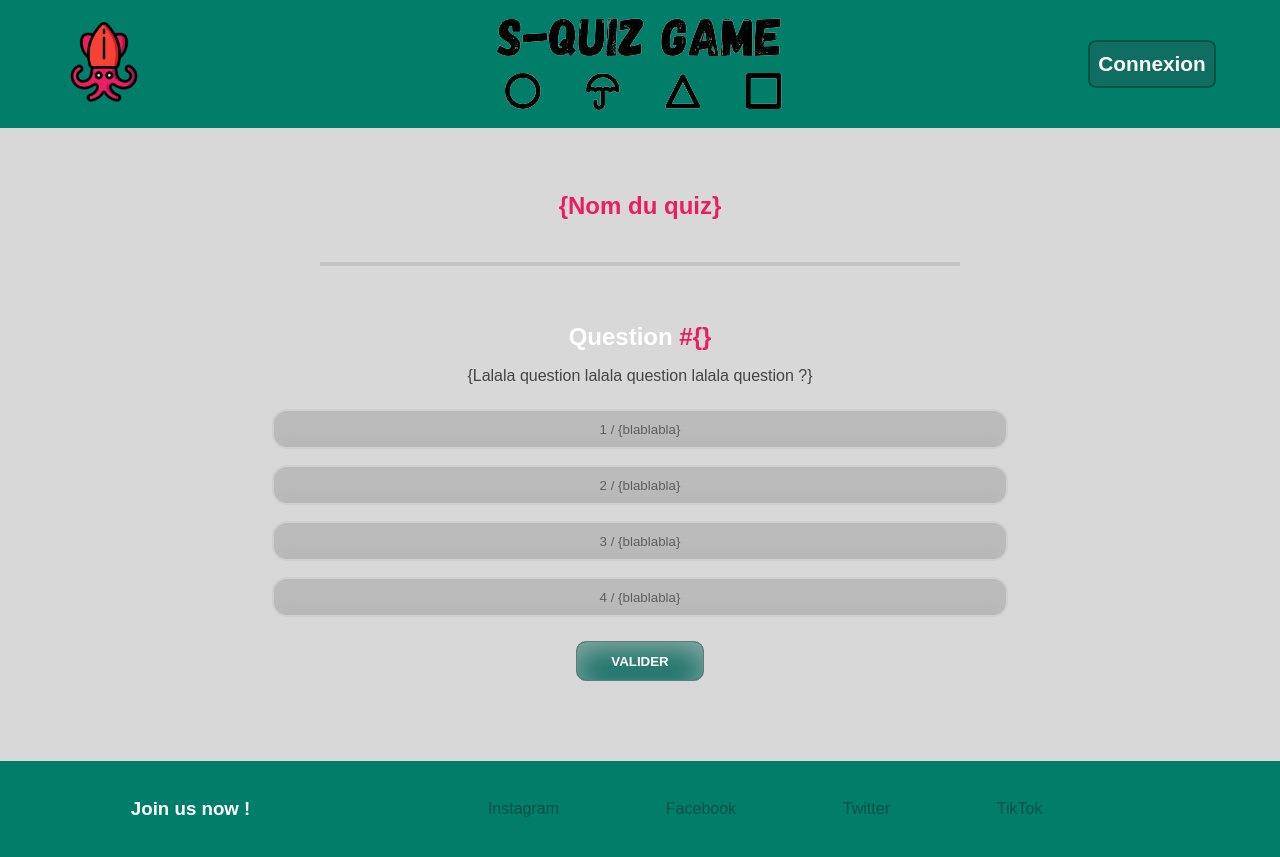
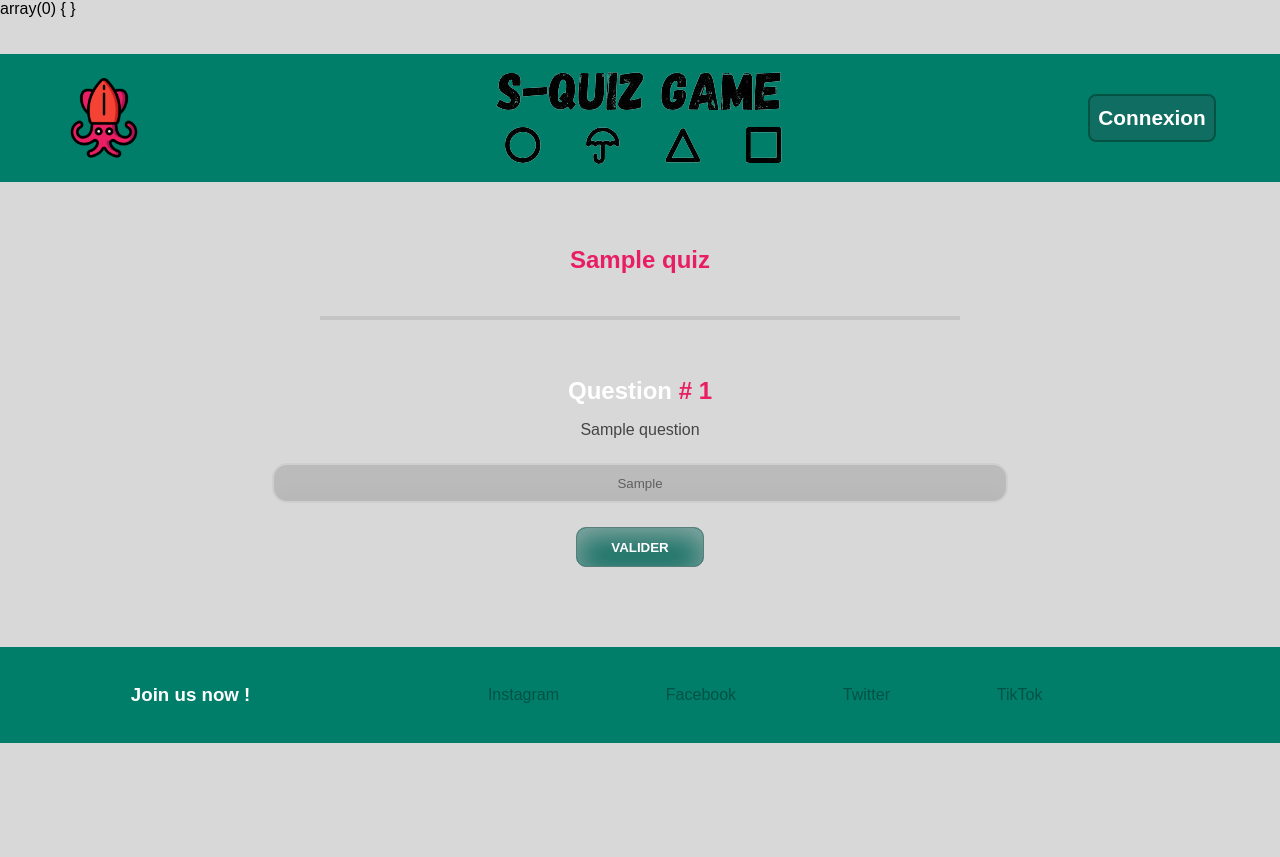
Before and after one commit to sandraMassonF/quiznight, a PHP site: page /page/quiz-jeu.php in a window 1280 px wide. After the commit the page ends 743 px from the top, so only its background shows below. Run offline with PHP 8.4, Linux system fonts and the light colour scheme; tables that the repository leaves empty hold one stand-in row (values such as "Sample post").

Commit message:
Added quiz name, quiz questions and quiz answers value from bdd to html

```diff
--- a/page/quiz-jeu.php
+++ b/page/quiz-jeu.php
@@ -12,40 +12,50 @@
     echo "Erreur : " . $e->getMessage();
 }
 
+require_once('../models/Quiz.php');
+
+$newQuiz = new Quiz(1);
+$quizSelect = $newQuiz->get_quizSelect();
+$numQuestion = 1;
 ?>
 
 <?php include '../component/header.php'; ?>
 
 <main class="main-james">
 
+    <?php foreach ($quizSelect as $quizTitle => $quizQuestions): ?>
+
         <section class="title-james">
-        <h1 class="quiz-title">{Nom du quiz}</h1>
+            <h1 class="quiz-title"><?= $quizTitle; ?></h1>
         </section>
 
         <hr class="separator">
 
+        <!-- boite question -->
+
+
         <section class="question-box">
+            <?php foreach ($quizQuestions as $question => $reponses): ?>
                 <div class="question-box-title">
-            <h2 class="bold">Question <span class="text-pink">#{}</span></h2>
-            <p class="question-text">{Lalala question lalala question lalala question ?}</p>
+                    <h2 class="bold">Question
+                        <span class="text-pink">#
+                            <?php if ($numQuestion <= count($quizQuestions)): ?>
+                                <?= $numQuestion++ ?>
+                            <?php endif; ?>
+                        </span>
+                    </h2>
+
+                    <p class="question-text"><?= $question; ?></p>
                 </div>
 
                 <!-- réponses  -->
+
                 <div class="question-box-answers">
-            <!-- prévoir if pour changer design class de l'input -->
+                    <?php foreach ($reponses as $key => $id_rep): ?>
                         <form action="" method="post">
-                <input type="submit" name="answerA" id="answer" class="button-answer" value="1 / {blablabla}">
+                            <input type="submit" name="answerA" id="answer" class="button-answer" value="<?= $id_rep['answer'] ?>">
                         </form>
-            <form action="" method="post">
-                <input type="submit" name="answerB" id="answer" class="button-answer" value="2 / {blablabla}">
-            </form>
-            <form action="" method="post">
-                <input type="submit" name="answerC" id="answer" class="button-answer" value="3 / {blablabla}">
-            </form>
-            <form action="" method="post">
-                <input type="submit" name="answerD" id="answer" class="button-answer" value="4 / {blablabla}">
-            </form>
-
+                    <?php endforeach; ?>
                 </div>
                 <!-- button valider, suivant, retour accueil -->
                 <div class="button-box">
@@ -61,9 +71,9 @@
 
                 </div>
 
-
+            <?php endforeach; ?>
         </section>
-
+    <?php endforeach; ?>
 
 </main>
 
```
Lines whose indentation alone changed are shown as unchanged.
